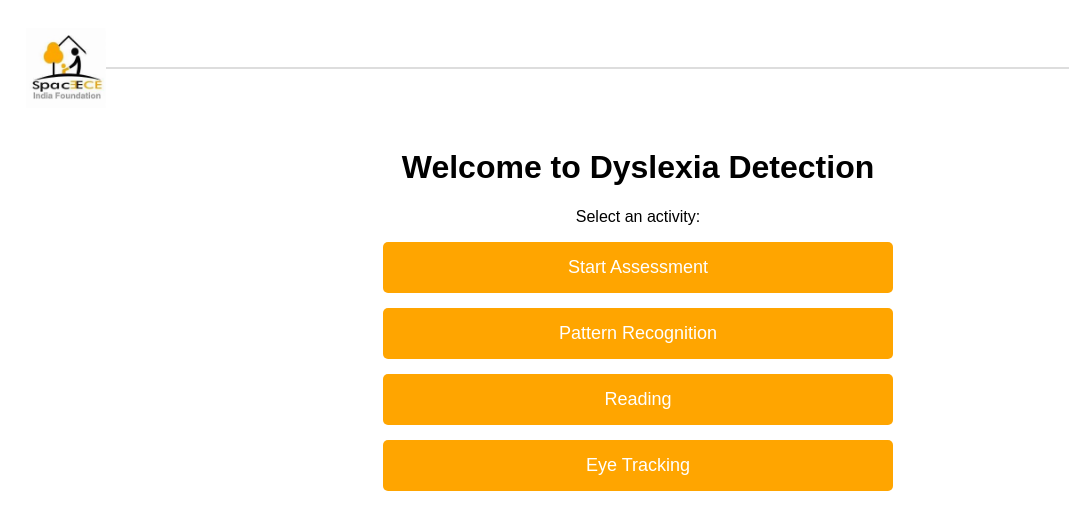
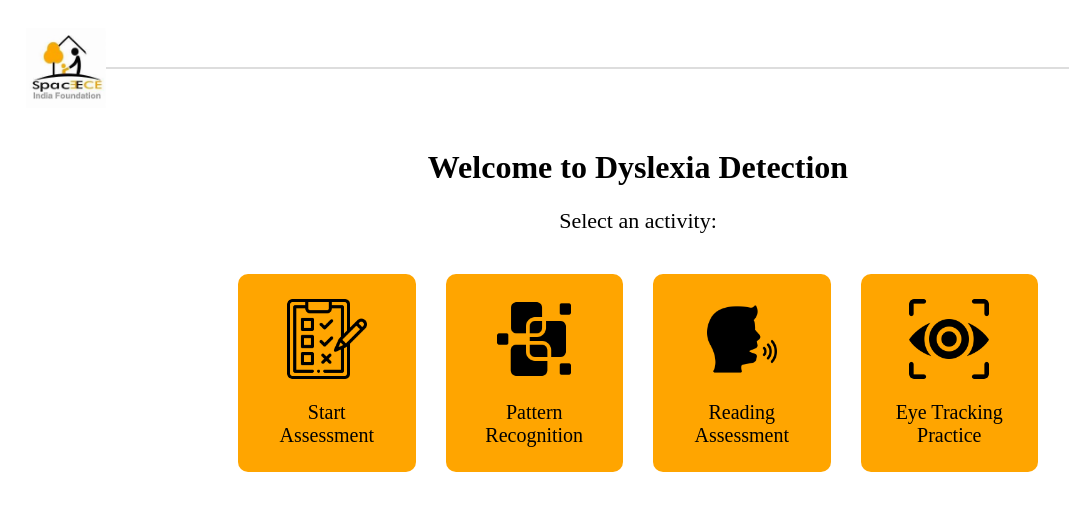
Before and after one commit to GuruCharan-M-2005/Dyslexia_Learning_Disorder_Detection, a Flask app: page /activity in a window 1280 px wide. Shown: the top 530 px of the page, without its empty margins (2-1071 px from the left). Run offline with Flask 3, Linux system fonts and the light colour scheme.

Commit message:
activity page completed

```diff
--- a/templates/activity.html
+++ b/templates/activity.html
@@ -5,8 +5,15 @@
     <meta name="viewport" content="width=device-width, initial-scale=1.0">
     <title>Dyslexia Detection</title>
     <style>
-        body { font-family: Arial, sans-serif; text-align: center; }
-        .container { max-width: 600px; margin: auto; padding: 20px; background: white; border-radius: 10px; }
+        .container {
+            max-width: 800px;
+            text-align: center;
+            margin: auto;
+            padding: 20px;
+            background: white;
+            border-radius: 10px;
+            color: black;
+        }
         .logo-container {
             width: 100%;
             padding: 20px 0 0 0;
@@ -14,7 +21,6 @@
             align-items: center;
             justify-content: space-between;
         }
-
         .logo {
             width: 80px;
             height: auto;
@@ -24,7 +30,38 @@
             width: 100%;
             border: 1px solid #ddd;
         }
-        .btn { display: block; width: 80%; margin: 15px auto; padding: 15px; background: #FFA500; border: none; border-radius: 5px; cursor: pointer; font-size: 18px; text-decoration: none; color: white; }
+        .activities {
+            display: flex;
+            justify-content: space-around;
+            gap: 30px;
+            margin-top: 40px;
+        }
+        .activity {
+            text-align: center;
+            background: #FFA500;
+            padding: 25px;
+            border-radius: 10px;
+            text-decoration: none;
+            width: 140px;
+            cursor: pointer;
+        }
+        .activity span{
+            color: black;
+            font-size: 20px;
+            font-weight: 500px;
+        }
+        .activity img {
+            width: 80px;
+            height: 80px;
+            border-radius: 5px;
+        }
+        .activity a {
+            display: block;
+            text-decoration: none;
+            color: white;
+            font-weight: bold;
+            margin-top: 10px;
+        }
     </style>
 </head>
 <body class="index-body">
@@ -34,11 +71,25 @@
     </div>
     <div class="container">
         <h1>Welcome to Dyslexia Detection</h1>
-        <p>Select an activity:</p>
-        <a href="/assessment" class="btn">Start Assessment</a>
-        <a href="/pattern" class="btn">Pattern Recognition</a>
-        <a href="/reading" class="btn">Reading</a>
-        <a href="/eye_tracking" class="btn">Eye Tracking</a>
+        <p style="font-size: 22px;">Select an activity:</p>
+        <div class="activities">
+            <a href="/assessment" class="activity">
+                <img src="{{ url_for('static', filename='images/activity1.png') }}" alt="Assessment" width="10px" height="10px"><br><br>
+                <span>Start Assessment</span>
+            </a>
+            <a href="/pattern" class="activity">
+                <img src="{{ url_for('static', filename='images/activity2.png') }}" alt="Pattern Recognition" width="10px" height="10px"><br><br>
+                <span>Pattern Recognition</span>
+            </a>
+            <a href="/reading" class="activity">
+                <img src="{{ url_for('static', filename='images/activity3.png') }}" alt="Reading" width="10px" height="10px"><br><br>
+                <span>Reading Assessment</span>
+            </a>
+            <a href="/eye_tracking" class="activity">
+                <img src="{{ url_for('static', filename='images/activity4.png') }}" alt="Eye Tracking" width="10px" height="10px"><br><br>
+                <span>Eye Tracking Practice</span>
+            </a>
+        </div>
     </div>
 </body>
 </html>
```
Also changed, not shown: static/images/Correct.gif (deleted), static/images/Wrong.gif (deleted), static/images/activity1.png (added), static/images/activity2.png (added), static/images/activity3.png (added), static/images/activity4.png (added).
